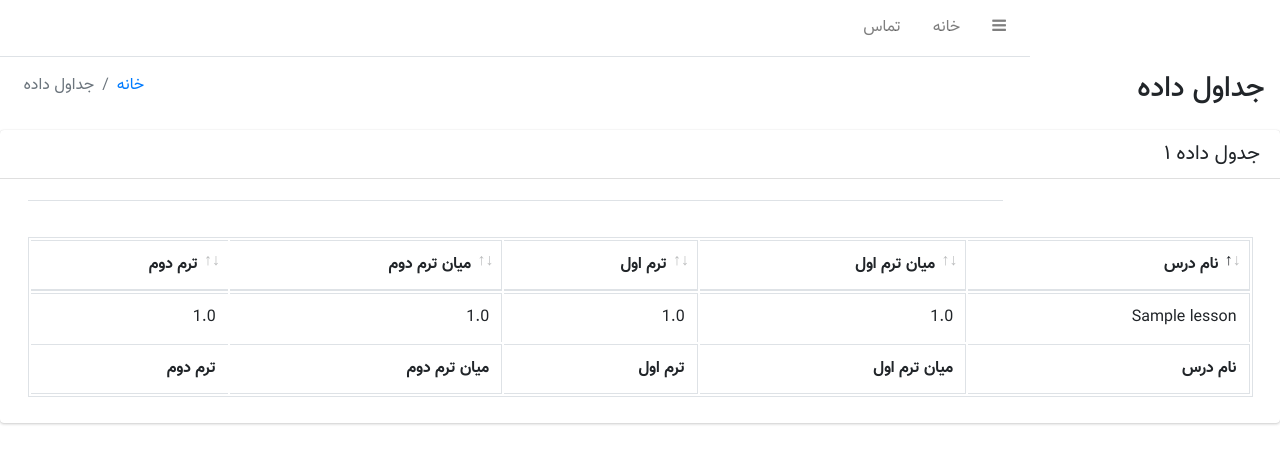
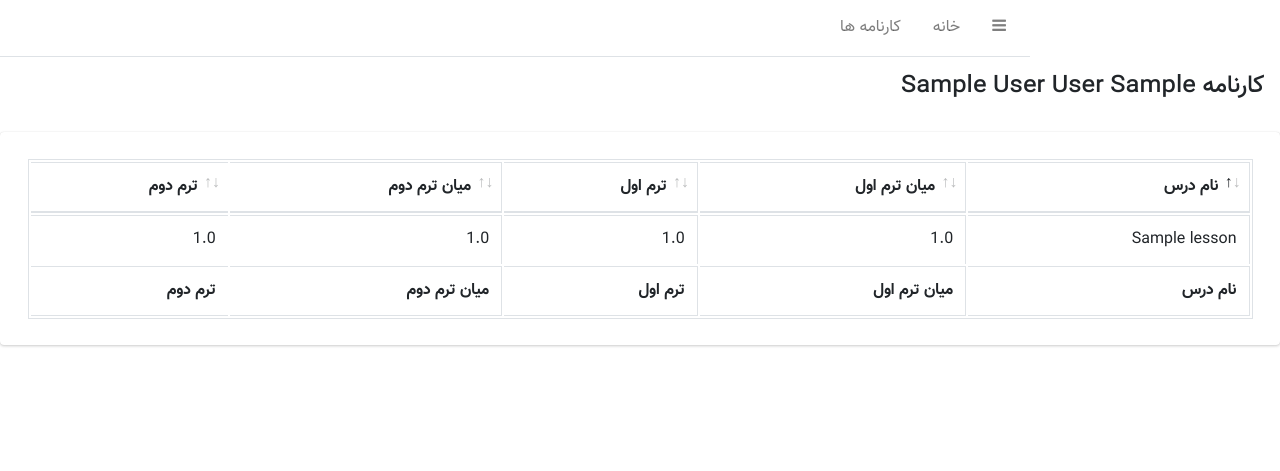
Before and after one commit to astroalirezash/SchoolManagement, a Django app: a page that uses data/templates/data/ReportCard.html in a window 1280 px wide. Shown: the top 471 px of the page. Run offline with Django 4.2, Linux system fonts and the light colour scheme; a user stored in the database is signed in; tables that the repository leaves empty hold one stand-in row (values such as "Sample post"); some libraries are stand-ins or nearby versions.

Commit message:
fix: ReportCard.html

```diff
--- a/data/templates/data/ReportCard.html
+++ b/data/templates/data/ReportCard.html
@@ -36,10 +36,10 @@
           <a class="nav-link" data-widget="pushmenu" href="#"><i class="fa fa-bars"></i></a>
         </li>
         <li class="nav-item d-none d-sm-inline-block">
-          <a href="../../index3.html" class="nav-link">خانه</a>
+          <a href="/" class="nav-link">خانه</a>
         </li>
         <li class="nav-item d-none d-sm-inline-block">
-          <a href="#" class="nav-link">تماس</a>
+          <a href="{% url 'data:rcards' %}" class="nav-link">کارنامه ها</a>
         </li>
       </ul>
 
@@ -50,14 +50,9 @@
         <div class="container-fluid">
           <div class="row mb-2">
             <div class="col-sm-6">
-              <h1>جداول داده</h1>
+              <h4>کارنامه {{ rcard.student.full_name }} {{ rcard.year }}</h4>
             </div>
-            <div class="col-sm-6">
-              <ol class="breadcrumb float-sm-left">
-                <li class="breadcrumb-item"><a href="#">خانه</a></li>
-                <li class="breadcrumb-item active">جداول داده</li>
-              </ol>
-            </div>
+
           </div>
         </div><!-- /.container-fluid -->
       </section>
@@ -67,9 +62,6 @@
         <div class="row">
           <div class="col-12">
             <div class="card">
-              <div class="card-header">
-                <h3 class="card-title">جدول داده ۱</h3>
-              </div>
               <!-- /.card-header -->
               <div class="card-body">
                 <div id="example2_wrapper" class="dataTables_wrapper container-fluid dt-bootstrap4"><div class="row"><div class="col-sm-12 col-md-6"></div><div class="col-sm-12 col-md-6"></div></div><div class="row"><div class="col-sm-12"><table id="example2" class="table table-bordered table-hover dataTable" role="grid">
@@ -100,14 +92,9 @@
       <!-- /.content -->
     </div>
     <!-- /.content-wrapper -->
-    <footer class="main-footer">
 
-    </footer>
-
-    <!-- Control Sidebar -->
-
-    <!-- /.control-sidebar -->
   </div>
   <!-- ./wrapper -->
+  {% include 'footer.html' %}
   </body>
 {% endblock body %}
```
